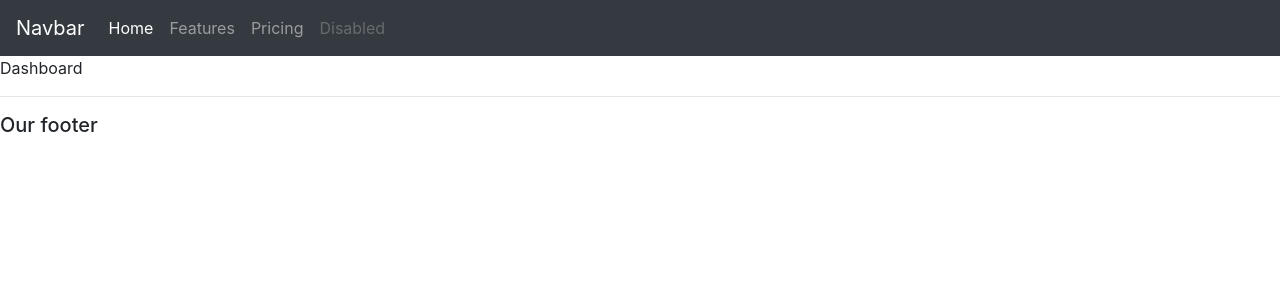
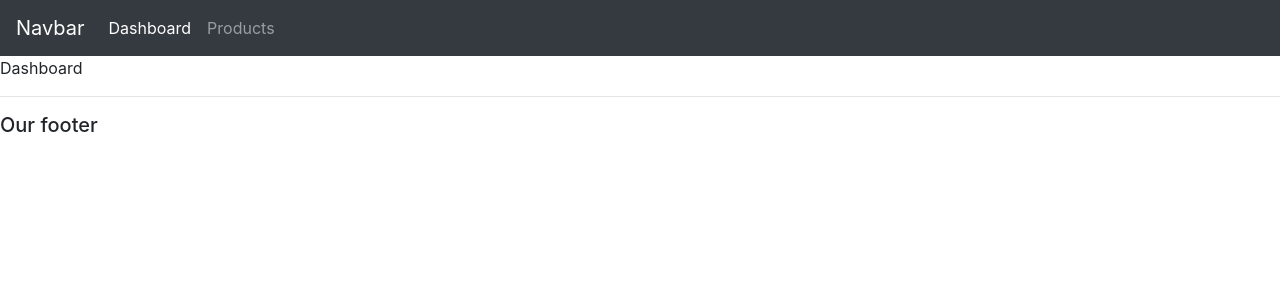
Before and after one commit to Deepak18-06/CustomerRelationManagment, a Django app: page / in a window 1280 px wide. Shown: the top 300 px of the page. Run offline with Django 3.2, Linux system fonts and the light colour scheme; some libraries are stand-ins or nearby versions.

Commit message:
navbar renaming

```diff
--- a/accounts/templates/accounts/navbar.html
+++ b/accounts/templates/accounts/navbar.html
@@ -5,10 +5,8 @@
     </button>
     <div class="collapse navbar-collapse" id="navbarNavAltMarkup">
       <div class="navbar-nav">
-        <a class="nav-item nav-link active" href="#">Home <span class="sr-only">(current)</span></a>
-        <a class="nav-item nav-link" href="#">Features</a>
-        <a class="nav-item nav-link" href="#">Pricing</a>
-        <a class="nav-item nav-link disabled" href="#">Disabled</a>
+        <a class="nav-item nav-link active" href="#">Dashboard</a>
+        <a class="nav-item nav-link" href="#">Products</a>
       </div>
     </div>
   </nav>
```
